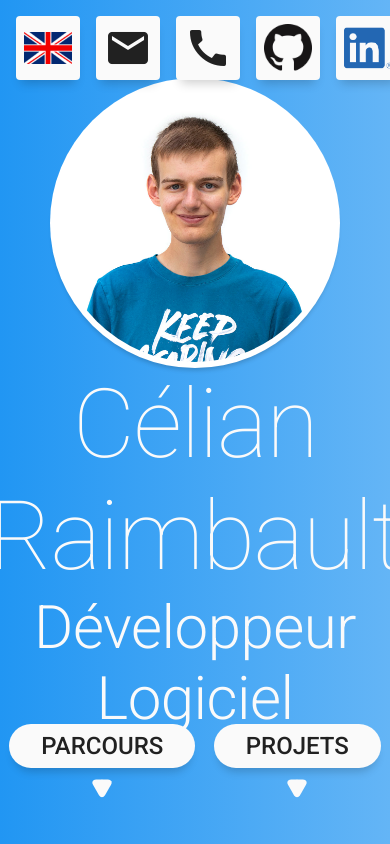
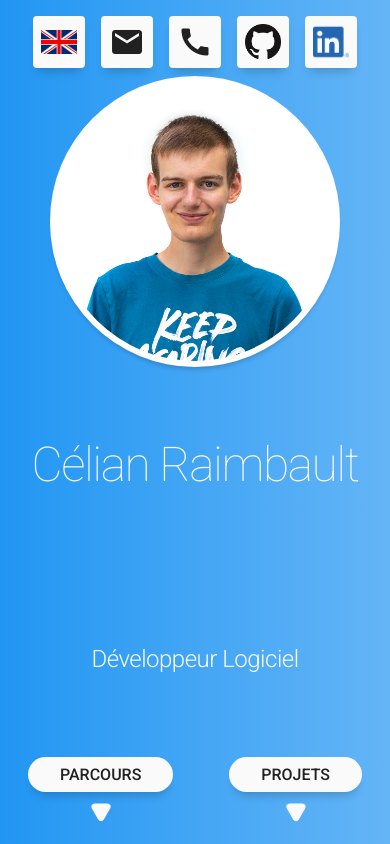
Before and after one commit to Cc618/Celian, a React (Create React App) app: page / in a window 390 px wide. Built offline with nearby package versions, Linux system fonts and the light colour scheme.

Commit message:
home: Updated layout for mobile devices

```diff
--- a/src/common/text.scss
+++ b/src/common/text.scss
@@ -11,6 +11,11 @@ h1 {
     font-size: 96px;
     letter-spacing: -1.5px;
     font-weight: 100;
+
+    // Mobile phones
+    @media (max-width: 480px) {
+        font-size: 48px;
+    }
 }
 
 h2 {
@@ -19,6 +24,11 @@ h2 {
     font-size: 60px;
     letter-spacing: -0.5px;
     font-weight: 300;
+
+    // Mobile phones
+    @media (max-width: 480px) {
+        font-size: 24px;
+    }
 }
 
 h3 {
@@ -40,7 +50,7 @@ a {
 .button-text {
     @extend .text;
 
-    font-size: 14;
+    font-size: 14px;
     font-weight: medium;
     letter-spacing: 1.25;
 }
--- a/src/pages/Home.js
+++ b/src/pages/Home.js
@@ -48,7 +48,7 @@ function Home(props) {
           <IconButton image={lang === "en" ? fr : en}
             hint={data.translate}
             onClick={props.onChangeLang} />
-          <div style={{flex: 1}} />
+          <div className="spacer" />
           <IconButton icon="mail" hint={data.mail}
             iconHover="content_copy"
             canCopy="true"
--- a/src/pages/Home.scss
+++ b/src/pages/Home.scss
@@ -22,12 +22,26 @@
     display: flex;
     flex-direction: row;
 
+    // Mobile phones
+    @media (max-width: 480px) {
+        justify-content: center;
+    }
+
     .icon-button:first-child {
         margin-left: 8px;
     }
 
     .icon-button:last-child {
         margin-right: 8px;
+    }
+
+    .spacer {
+        flex: 1;
+
+        // Mobile phones
+        @media (max-width: 480px) {
+            flex: 0;
+        }
     }
 }
 
@@ -65,6 +79,19 @@
     .material-icons {
         color: $black;
         font-size: 48px;
+
+    }
+
+    // Mobile phones
+    @media (max-width: 480px) {
+        img {
+            width: 36px;
+            height: 36px;
+        }
+
+        .material-icons {
+            font-size: 36px;
+        }
     }
 
     .idle {
@@ -185,6 +212,11 @@
 
     margin-bottom: 48px;
 
+    // Mobile phones
+    @media (max-width: 480px) {
+        margin-bottom: 24px;
+    }
+
     .nav-button-wrapper {
         display: flex;
         align-items: center;
@@ -208,6 +240,11 @@
                 text-transform: uppercase;
 
                 color: $black;
+
+                // Mobile phones
+                @media (max-width: 480px) {
+                    font-size: 16px;
+                }
             }
         }
 
```
